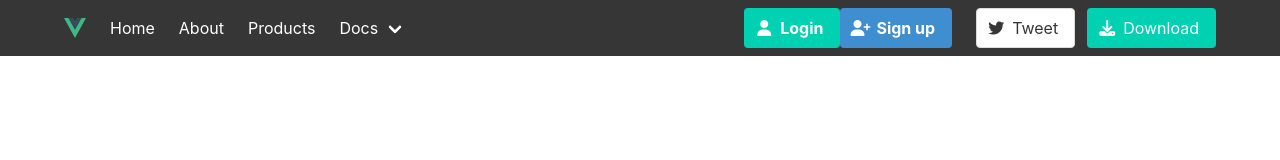
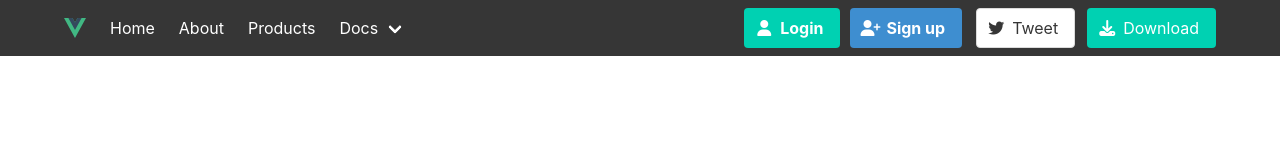
Before and after one commit to zangaran1/Web-Server-Projects, a Vue app in the folder client/: page / in a window 1280 px wide. Shown: the top 160 px of the page. Built offline with nearby package versions, Linux system fonts and the light colour scheme.

Commit message:
fixed margins on nav bar

```diff
--- a/client/src/components/LoginBadge.vue
+++ b/client/src/components/LoginBadge.vue
@@ -19,7 +19,7 @@ const session = useSession();
                     </span>
                     <strong>Login</strong>
                 </a>
-                <a class="button is-info">
+                <a class="button is-info" id="signup-btn">
                     <span class="icon">
                         <i class="fas fa-user-plus"></i>
                     </span>
@@ -32,5 +32,8 @@ const session = useSession();
 </template>
 
 <style scoped>
-
+#signup-btn{
+   margin-left: 10px;
+   margin-right: -10px;
+}
 </style>
```
